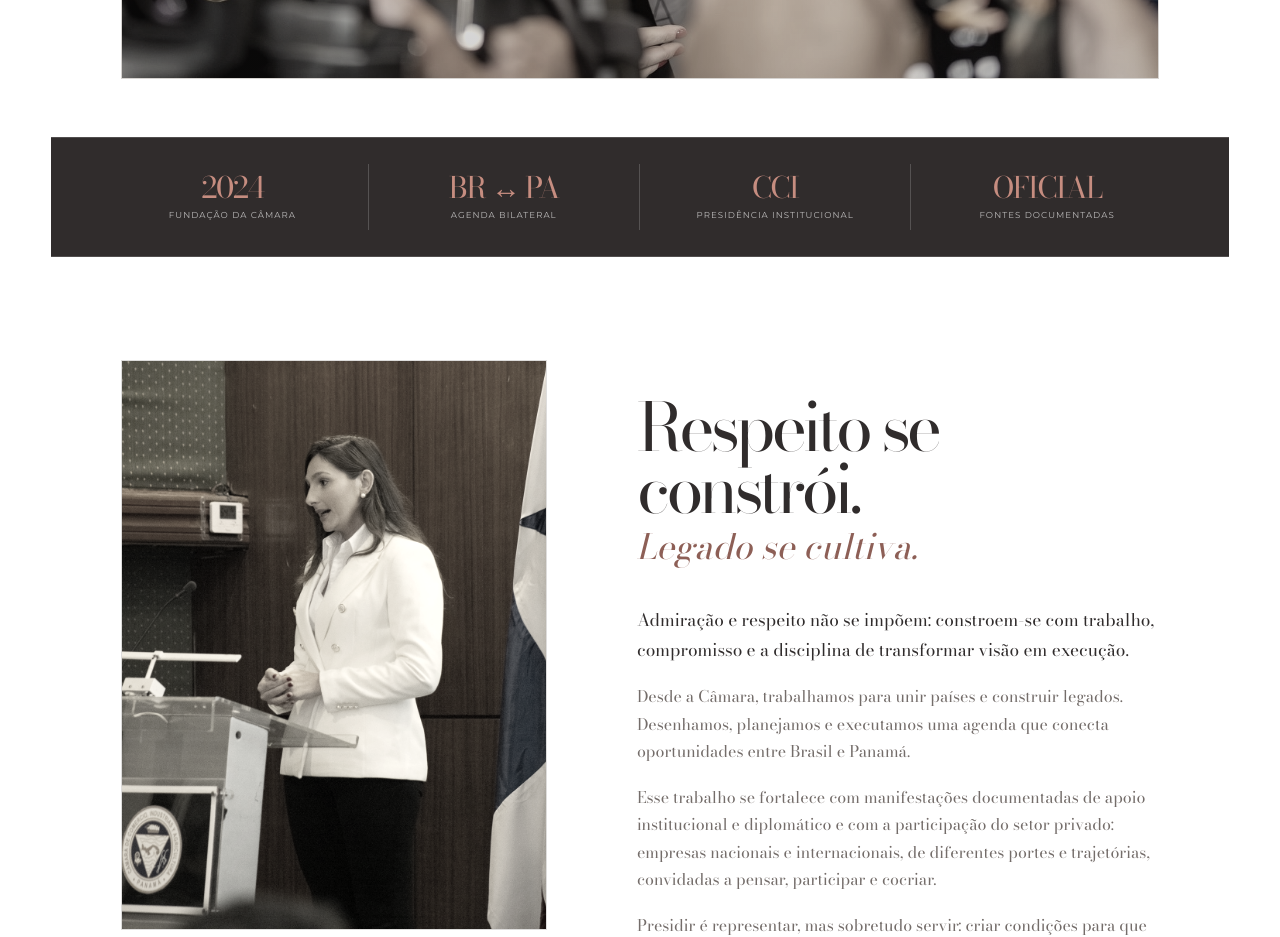
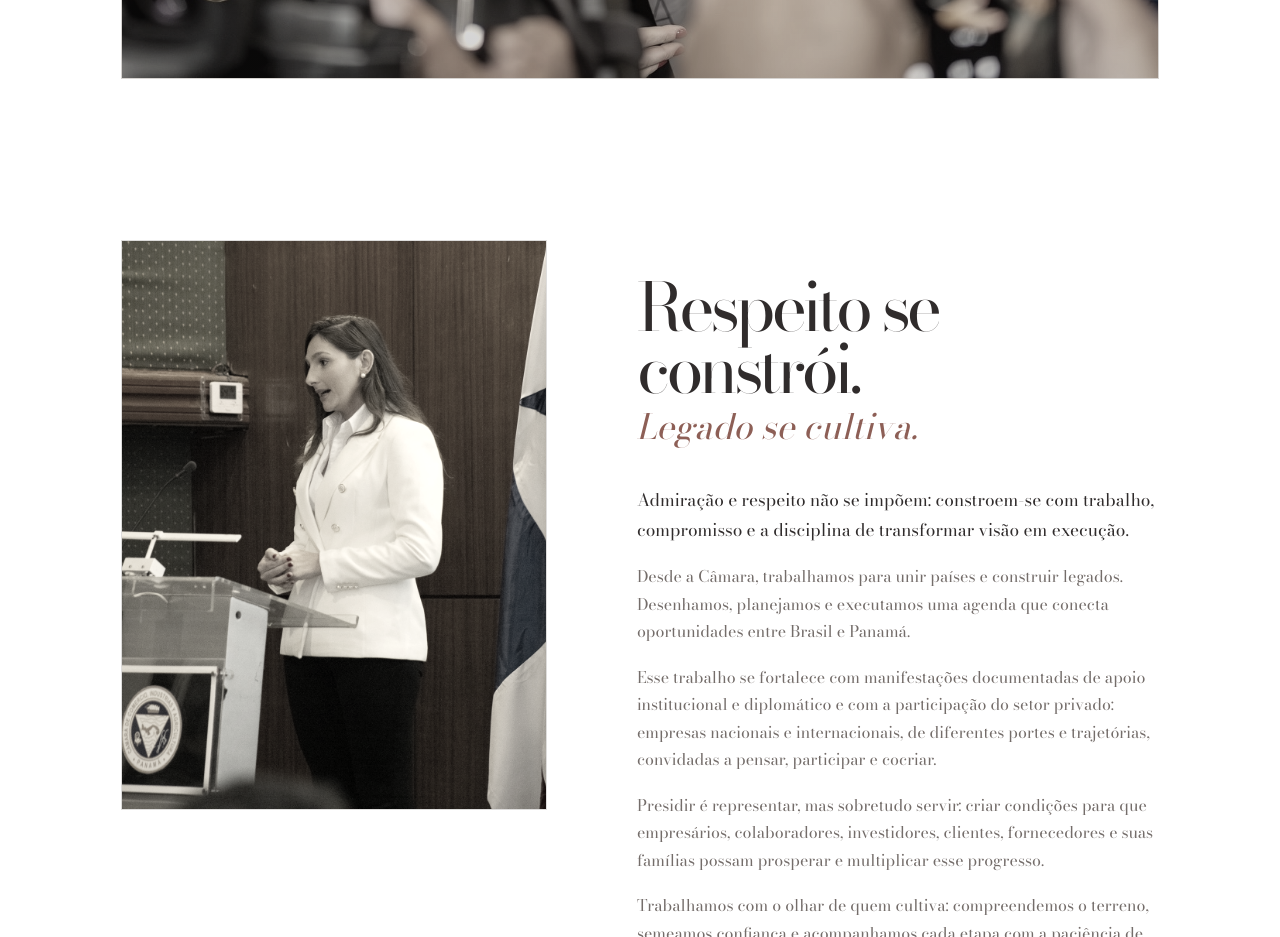
Before and after one commit to nquisinski1/Chairwoman, a Next.js app: page /pt in a window 1280 px wide. Shown: the part 1220-2157 px from the top of the page. Built offline with nearby package versions, Linux system fonts and the light colour scheme.

Commit message:
remove Chairwoman proof strip

```diff
--- a/app/_components/ChairwomanLanding.tsx
+++ b/app/_components/ChairwomanLanding.tsx
@@ -71,11 +71,6 @@ function EditorialFooter({ language }: { language: Language }) {
 export function ChairwomanLanding({ language }: { language: Language }) {
   const copy = chairwomanCopy[language];
   const locale = language === "es" ? "es-PA" : language === "pt" ? "pt-BR" : "en-US";
-  const strip = language === "es"
-    ? [["2024", "Fundación de la Cámara"], ["BR ↔ PA", "Agenda bilateral"], ["CCI", "Presidencia institucional"], ["OFICIAL", "Fuentes documentadas"]]
-    : language === "pt"
-      ? [["2024", "Fundação da Câmara"], ["BR ↔ PA", "Agenda bilateral"], ["CCI", "Presidência institucional"], ["OFICIAL", "Fontes documentadas"]]
-      : [["2024", "Chamber founded"], ["BR ↔ PA", "Bilateral agenda"], ["CCI", "Institutional presidency"], ["OFFICIAL", "Documented sources"]];
   const identity = language === "es"
     ? { quote: "El respeto se construye.", script: "El legado se cultiva.", section: "Ser parte de la historia de la Cámara es construir hoy el legado que otros continuarán mañana.", record: "Registro institucional", letters: "Cartas y reconocimientos", press: "Prensa y presencia pública" }
     : language === "pt"
@@ -112,10 +107,6 @@ export function ChairwomanLanding({ language }: { language: Language }) {
               </figure>
               <span className="ne-orbit" aria-hidden="true" />
             </div>
-          </section>
-
-          <section className="ne-proof-strip" aria-label={copy.authorityLabel}>
-            {strip.map(([value, label]) => <div key={value}><strong>{value}</strong><span>{label}</span></div>)}
           </section>
 
           <section className="ne-story" id="mandato" aria-labelledby="ne-story-title">
```
Also changed, not shown: 1 other file (tests, documents, lock files or other folders).
